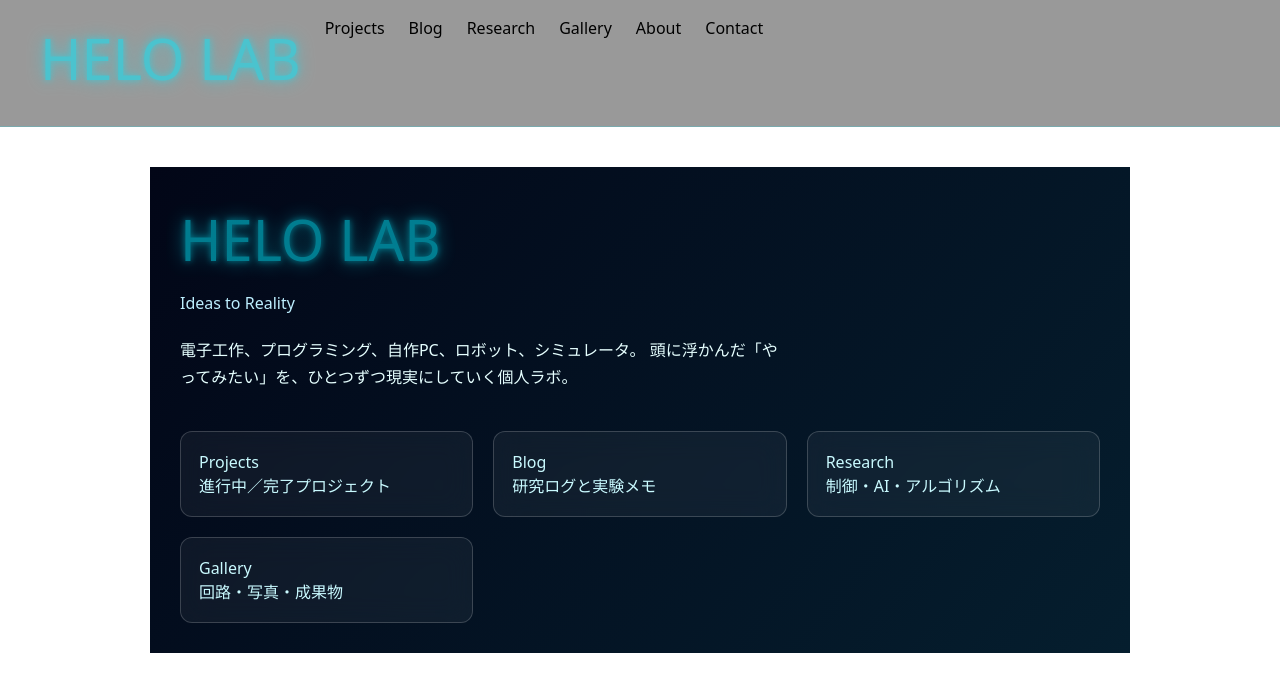
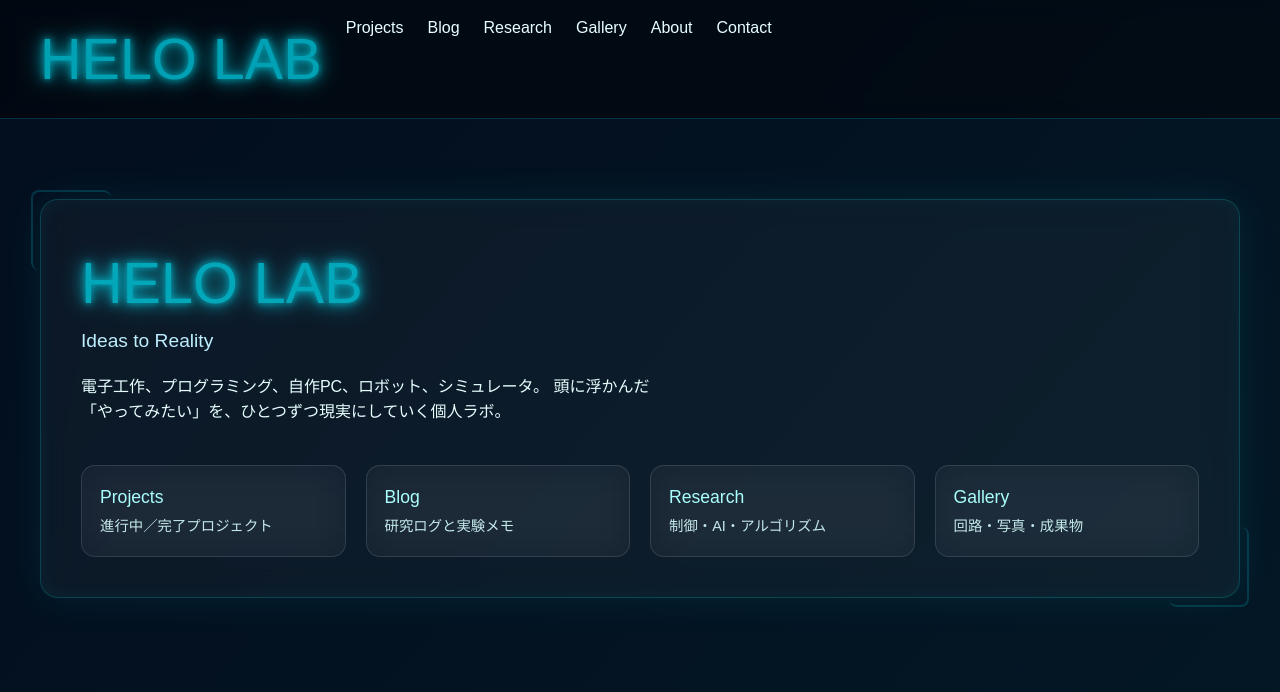
Before and after one commit to hefugu/helo-lab, a Next.js app: page / in a window 1280 px wide. Shown: the top 692 px of the page. Built offline with nearby package versions, Linux system fonts and the light colour scheme.

Commit message:
Improve layout and center hero content

```diff
--- a/app/globals.css
+++ b/app/globals.css
@@ -1,116 +1,148 @@
 @import "tailwindcss";
 
+/* ========== COLOR & GLOW TOKENS ========== */
 :root {
   --bg1: #020617;
-  --bg2: #051e2e;
+  --bg2: #041a28;
+  --panel: rgba(255,255,255,0.04);
+  --panel-border: rgba(0,255,255,0.18);
   --neon: #00eaff;
-  --glass: rgba(255,255,255,0.05);
-  --glass-border: rgba(255,255,255,0.18);
-  --font-glow: 0 0 6px var(--neon), 0 0 18px var(--neon);
+  --glow: 0 0 6px var(--neon), 0 0 14px var(--neon), 0 0 24px var(--neon);
+  --glow-soft: 0 0 6px var(--neon);
 }
 
-/* 背景 グラデーション薄め + 動き */
-.fade-bg {
+/* ========== BODY BACKGROUND (全画面) ========== */
+body {
   background: linear-gradient(130deg, var(--bg1), var(--bg2));
-  animation: slowGradient 16s ease infinite;
+  animation: slowBackground 18s ease infinite;
+  min-height: 100vh;
+  color: #e9ffff;
+  font-family: Arial, Helvetica, sans-serif;
+  background-size: 200% 200%;
 }
 
-@keyframes slowGradient {
+@keyframes slowBackground {
   0% { background-position: 0% 50%; }
   50% { background-position: 100% 50%; }
   100% { background-position: 0% 50%; }
 }
 
-/* タイトル脈動ネオン */
+
+/* ========== CENTRAL GLASS PANEL ========== */
+.container-center {
+  max-width: 1200px;
+  margin: 40px auto;
+  padding: 40px;
+  background: var(--panel);
+  border-radius: 18px;
+  border: 1px solid var(--panel-border);
+  box-shadow:
+    0 0 40px rgba(0, 255, 255, 0.08),
+    inset 0 0 20px rgba(0, 255, 255, 0.05);
+  backdrop-filter: blur(14px);
+  position: relative;
+}
+
+/* コーナーのサイバーライン */
+.container-center::before,
+.container-center::after {
+  content:"";
+  position: absolute;
+  width: 80px;
+  height: 80px;
+  border: 2px solid var(--neon);
+  opacity: 0.16;
+  border-radius: 8px;
+}
+
+.container-center::before {
+  top: -10px;
+  left: -10px;
+  border-right: none;
+  border-bottom: none;
+}
+.container-center::after {
+  bottom: -10px;
+  right: -10px;
+  border-left: none;
+  border-top: none;
+}
+
+
+/* ========== NEON TITLES ========== */
 .neon-title {
-  font-size: 3.5rem;
-  margin-bottom: 10px;
+  font-size: 3.6rem;
   color: var(--neon);
-  text-shadow: var(--font-glow);
-  animation: pulse 3.5s infinite ease-in-out;
+  text-shadow: var(--glow);
+  animation: pulse 3.2s infinite ease-in-out;
 }
 
 @keyframes pulse {
-  0% { text-shadow: 0 0 4px var(--neon); }
-  50% { text-shadow: 0 0 14px var(--neon), 0 0 28px var(--neon); }
-  100% { text-shadow: 0 0 4px var(--neon); }
+  0% { text-shadow: var(--glow-soft); }
+  50% { text-shadow: var(--glow); }
+  100% { text-shadow: var(--glow-soft); }
 }
 
-/* 単語 Subtitle */
 .subtitle {
   color: #bdefff;
-  margin-bottom: 22px;
+  font-size: 1.2rem;
+  margin-bottom: 18px;
 }
 
-/* 説明テキスト */
 .intro {
   max-width: 600px;
-  font-size: 1rem;
-  line-height: 1.7;
+  line-height: 1.6;
   margin-bottom: 40px;
   color: #e6ffff;
 }
 
-/* カードグリッド */
+
+/* ========== CARD GRID & GLASS CARDS ========== */
 .card-grid {
   display: grid;
   grid-template-columns: repeat(auto-fit, minmax(240px, 1fr));
   gap: 20px;
 }
 
-/* ガラス ＋ ネオン ボーダー */
 .neon-card.glass {
   padding: 18px;
-  border-radius: 12px;
-  background: var(--glass);
-  border: 1px solid var(--glass-border);
-  backdrop-filter: blur(14px);
-  transition: 0.3s ease;
-  color: #c9faff;
-}
-
-/* Hoverで発光する */
-.neon-card.glass:hover {
-  border-color: var(--neon);
-  box-shadow: 0 0 14px var(--neon);
-  transform: translateY(-4px);
-}
-
-/* レイアウト共通 */
-.container-center {
-  max-width: 980px;
-  margin: 0 auto;
-  padding: 30px;
-}
-
-/* =============================
-   CLICK RIPPLE + 3D PRESS
-============================= */
-
-.neon-card.glass {
+  border-radius: 14px;
+  background: rgba(255,255,255,0.03);
+  border: 1px solid rgba(255,255,255,0.12);
+  backdrop-filter: blur(18px);
+  transition: 0.3s;
+  color: #d7ffff;
   position: relative;
   overflow: hidden;
 }
 
-.neon-card.glass:active {
-  transform: scale(0.96); /* 押し込まれた感じ */
-  box-shadow: 0 0 10px var(--neon), inset 0 0 15px var(--neon);
+/* Hover: 浮上 + 枠光る */
+.neon-card.glass:hover {
+  border-color: var(--neon);
+  box-shadow: 0 0 14px var(--neon);
+  transform: translateY(-6px);
 }
 
-/* 波紋用エフェクト */
-.neon-card.glass::after {
-  content: "";
-  position: absolute;
-  width: 10px;
-  height: 10px;
-  background: var(--neon);
-  border-radius: 50%;
-  pointer-events: none;
-  opacity: 0;
-  transform: translate(-50%, -50%) scale(1);
-  transition: none;
+/* Click: 押し込まれた立体 */
+.neon-card.glass:active {
+  transform: scale(0.96);
+  box-shadow: inset 0 0 18px var(--neon), 0 0 8px var(--neon);
 }
 
+/* Ripple Effect origin marker */
+.neon-card.glass::after {
+  content:"";
+  position:absolute;
+  width:10px;
+  height:10px;
+  background:var(--neon);
+  border-radius:50%;
+  pointer-events:none;
+  opacity:0;
+  transform:translate(-50%, -50%) scale(1);
+}
+
+/* Ripple Animation */
 .neon-card.glass.clicked::after {
   animation: ripple 0.55s ease-out;
 }
@@ -121,11 +153,11 @@
     transform: translate(var(--x), var(--y)) scale(0);
   }
   70% {
-    opacity: 0.2;
+    opacity: 0.25;
     transform: translate(var(--x), var(--y)) scale(12);
   }
   100% {
     opacity: 0;
-    transform: translate(var(--x), var(--y)) scale(15);
+    transform: translate(var(--x), var(--y)) scale(17);
   }
 }
--- a/app/page.tsx
+++ b/app/page.tsx
@@ -1,10 +1,10 @@
 "use client";
 import Link from "next/link";
-import { useRef } from "react";
+import { useCallback } from "react";
 
 export default function Home() {
 
-  const ripple = (e: any) => {
+  const ripple = useCallback((e: any) => {
     const card = e.currentTarget;
 
     const rect = card.getBoundingClientRect();
@@ -17,11 +17,13 @@ export default function Home() {
     card.classList.remove("clicked");
     void card.offsetWidth;
     card.classList.add("clicked");
-  };
+  }, []);
 
   return (
-    <div className="container-center fade-bg">
-      <h1 className="neon-title glow">HELO LAB</h1>
+    <div className="container-center">
+
+      {/* ===== TITLE ===== */}
+      <h1 className="neon-title">HELO LAB</h1>
       <h2 className="subtitle">Ideas to Reality</h2>
 
       <p className="intro">
@@ -29,6 +31,7 @@ export default function Home() {
         頭に浮かんだ「やってみたい」を、ひとつずつ現実にしていく個人ラボ。
       </p>
 
+      {/* ===== MENU CARDS ===== */}
       <div className="card-grid">
         {[
           { href: "/projects", title: "Projects", text: "進行中／完了プロジェクト" },
@@ -42,8 +45,10 @@ export default function Home() {
             className="neon-card glass"
             onClick={ripple}
           >
-            <h3>{item.title}</h3>
-            <p>{item.text}</p>
+            <h3 style={{ fontSize: "1.1rem", marginBottom: "6px", color: "#aff" }}>
+              {item.title}
+            </h3>
+            <p style={{ fontSize: "0.9rem", opacity: 0.9 }}>{item.text}</p>
           </Link>
         ))}
       </div>
```
